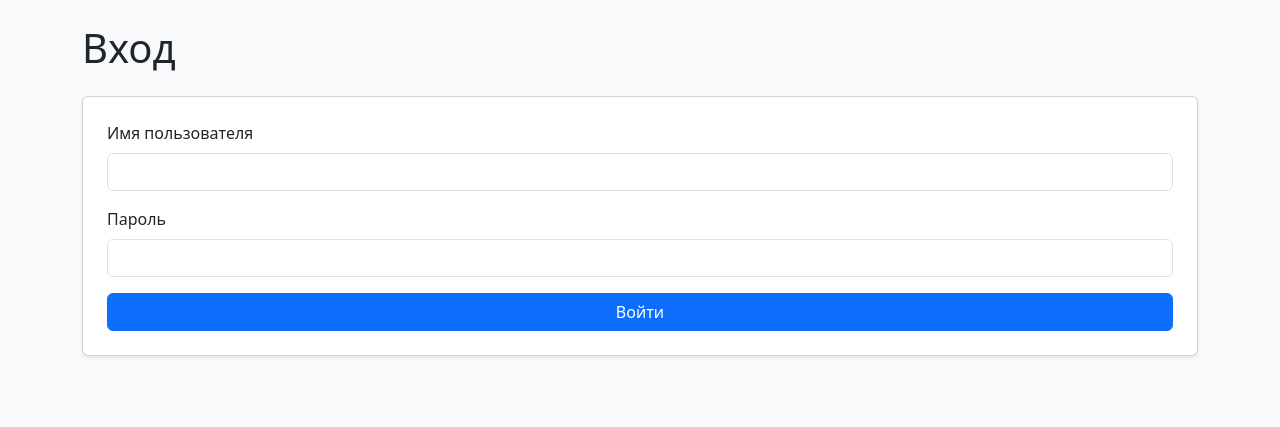
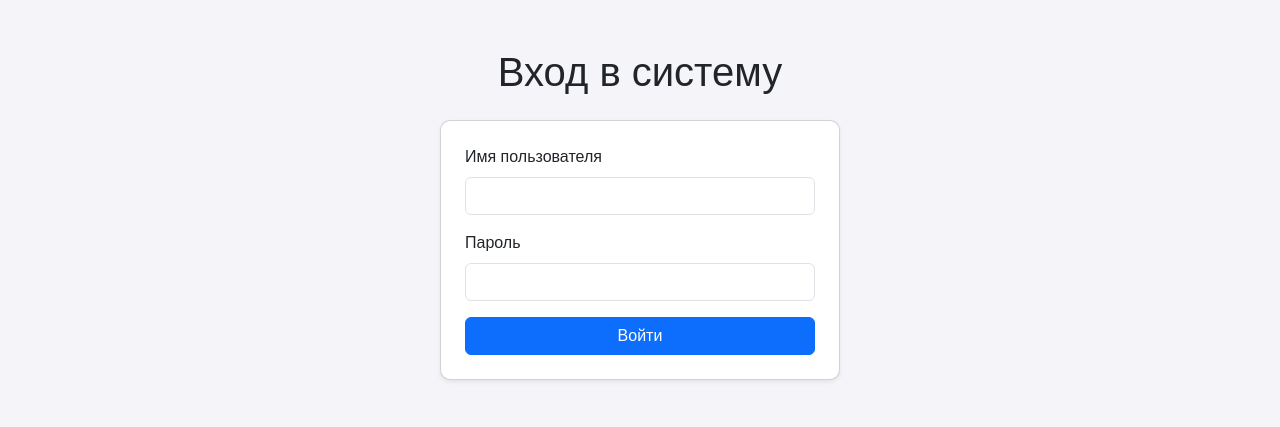
Before and after one commit to semionser/db1, a Flask app: page /login in a window 1280 px wide. Shown: the top 427 px of the page. Run offline with Flask 3, Linux system fonts and the light colour scheme; parts of the project's set-up code (start-up, migrations or seed data) failed here and were passed over.

Commit message:
обновление loog

```diff
--- a/app.py
+++ b/app.py
@@ -107,6 +107,8 @@ def add_product():
 # Вход в систему
 @app.route('/login', methods=['GET', 'POST'])
 def login():
+    error = None  # Изначально ошибки нет
+
     if request.method == 'POST':
         username = request.form['username']
         password = request.form['password']
@@ -117,9 +119,9 @@ def login():
             login_user(user)
             return redirect(url_for('index'))
         else:
-            flash('Неверный логин или пароль', 'danger')
+            error = 'Неверный логин или пароль'
 
-    return render_template('login.html')
+    return render_template('login.html', error=error)
 
 
 # Выход из системы
--- a/templates/login.html
+++ b/templates/login.html
@@ -3,12 +3,41 @@
 <head>
     <meta charset="UTF-8">
     <title>Вход</title>
+    <meta name="viewport" content="width=device-width, initial-scale=1">
     <link href="https://cdn.jsdelivr.net/npm/bootstrap@5.3.0/dist/css/bootstrap.min.css" rel="stylesheet">
+    <style>
+        body {
+            background-color: #f4f4f9;
+            font-family: Arial, sans-serif;
+        }
+
+        .card {
+            border-radius: 10px;
+        }
+
+        @media (max-width: 576px) {
+            h1 {
+                font-size: 1.5rem;
+            }
+
+            .btn {
+                font-size: 0.9rem;
+            }
+        }
+    </style>
 </head>
-<body class="bg-light">
-<div class="container py-4">
-    <h1 class="mb-4">Вход</h1>
-    <form method="POST" class="card p-4 shadow-sm">
+<body>
+<div class="container py-5">
+    <h1 class="mb-4 text-center">Вход в систему</h1>
+
+    {% if error %}
+        <div class="alert alert-danger alert-dismissible fade show" role="alert">
+            {{ error }}
+            <button type="button" class="btn-close" data-bs-dismiss="alert" aria-label="Закрыть"></button>
+        </div>
+    {% endif %}
+
+    <form method="POST" class="card p-4 shadow-sm mx-auto" style="max-width: 400px;">
         <div class="mb-3">
             <label class="form-label">Имя пользователя</label>
             <input type="text" name="username" class="form-control" required>
@@ -19,8 +48,10 @@
             <input type="password" name="password" class="form-control" required>
         </div>
 
-        <button type="submit" class="btn btn-primary">Войти</button>
+        <button type="submit" class="btn btn-primary w-100">Войти</button>
     </form>
 </div>
+
+<script src="https://cdn.jsdelivr.net/npm/bootstrap@5.3.0/dist/js/bootstrap.bundle.min.js"></script>
 </body>
 </html>
```
